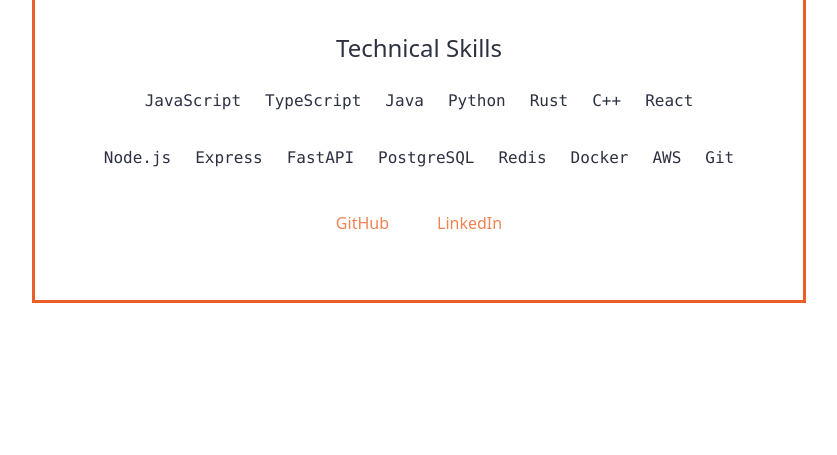
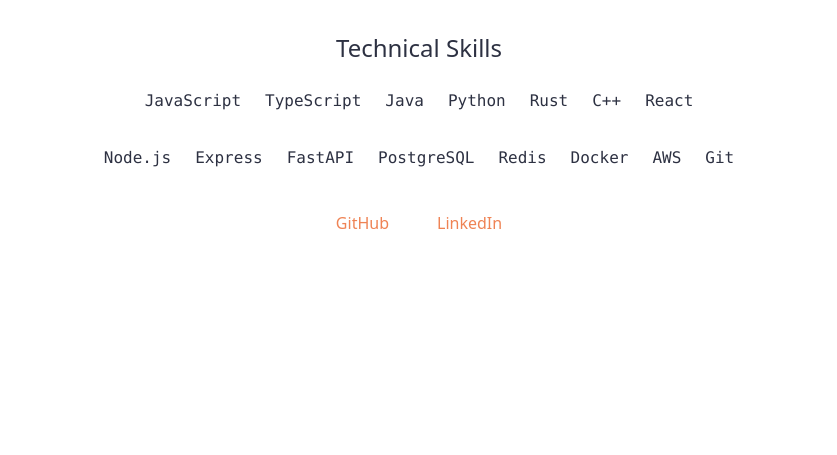
Before and after one commit to jaydenweaver/jaydenweaver.github.io, a plain HTML site: page index.html in a window 1280 px wide. Shown: the part 345-800 px from the top of the page, without its empty margins (221-1058 px from the left). Drawn offline with Linux system fonts and the light colour scheme.

Commit message:
rm border

```diff
--- a/index.html
+++ b/index.html
@@ -96,23 +96,9 @@
       break-inside: avoid;
       margin-bottom: 0.5rem;
     }
-
-    .viewport-border {
-      top: 1rem;
-      left: 1rem;
-      right: 1rem;
-      bottom: 1rem;
-      border: 3px solid #eb5e28;
-      box-sizing: border-box;
-      display: flex;
-      flex-direction: column;
-      align-items: center;
-      padding: 4rem;
-    }
   </style>
 </head>
 <body>
-    <div class="viewport-border">
       <h1>Hey, I'm Jayden.</h1>
       <p>Software developer with a passion for creating fast, clean and scalable software.</p>
       <h2>Technical Skills</h2>
@@ -137,6 +123,5 @@
         <li><a href="https://github.com/jaydenweaver" target="_blank">GitHub</a></li>
         <li><a href="https://linkedin.com/in/jaydenweaver1" target="_blank">LinkedIn</a></li>
       </ul>
-    </div>
 </body>
 </html>
```
